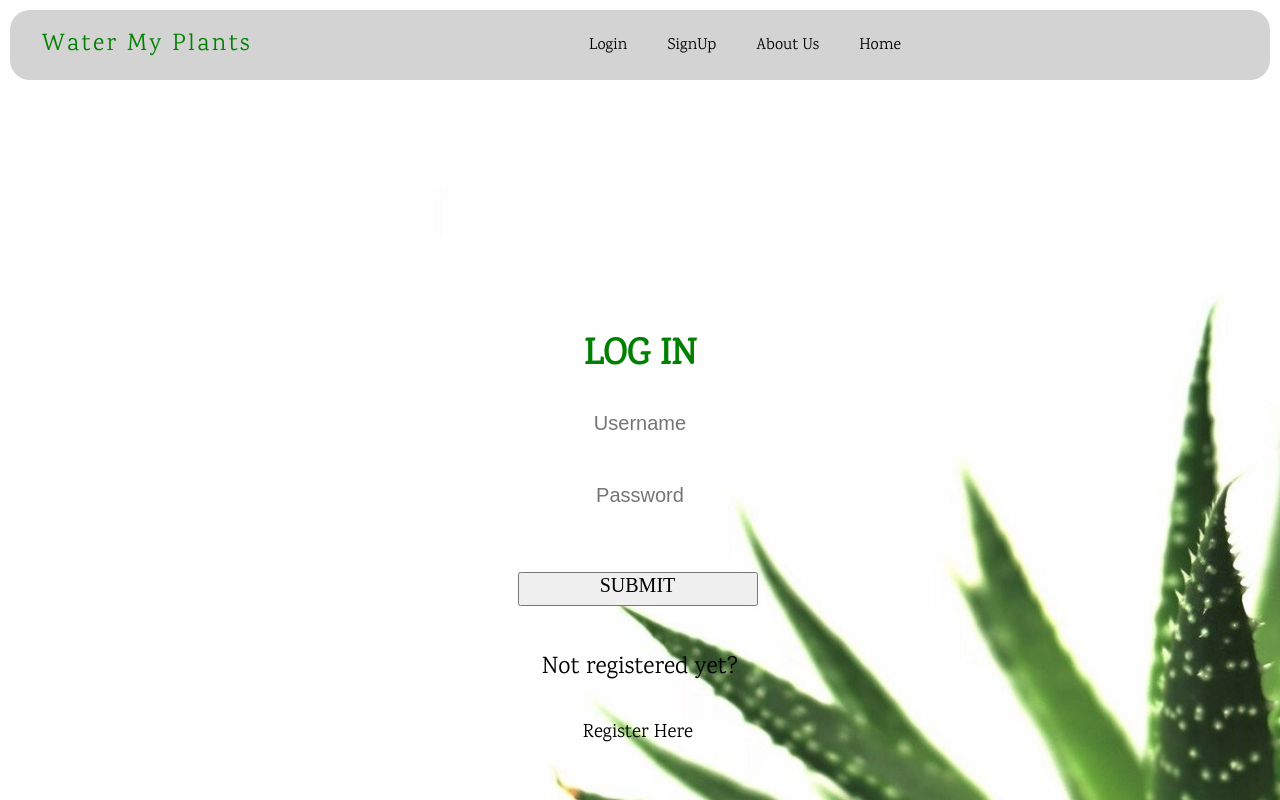
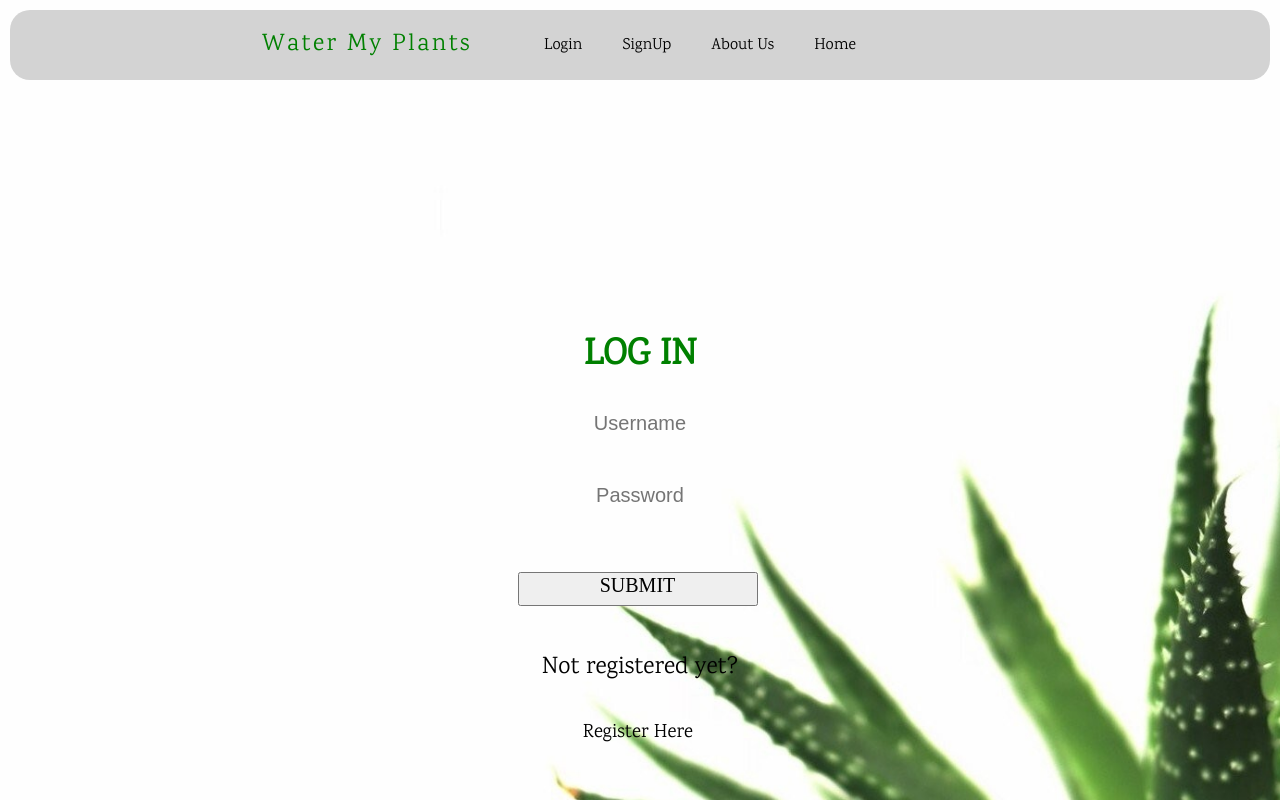
Before and after one commit to Water-My-Plants-BW-4/frontend, a React (Create React App) app in the folder water-my-plants/: page / in a window 1280 px wide. Shown: the top 800 px of the page. Built offline with nearby package versions, Linux system fonts and the light colour scheme; no server answers.

Commit message:
fix header

```diff
--- a/water-my-plants/src/components/Header.js
+++ b/water-my-plants/src/components/Header.js
@@ -5,7 +5,7 @@ import { AuthContext } from "../context/AuthContext";
 const NavContainer = styled.div`
     height: 70px;
     display: flex;
-    justify-content: space-between;
+    padding-left: 220px;
     align-items: center;
     margin: 10px 10px 0 10px;
     background-color: lightgray;
```
